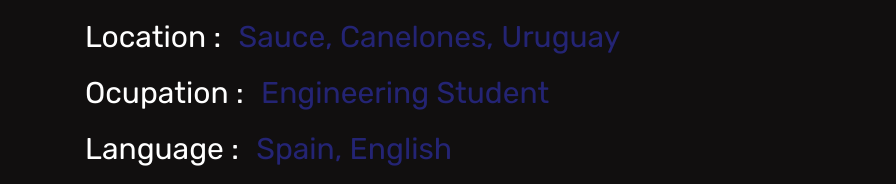
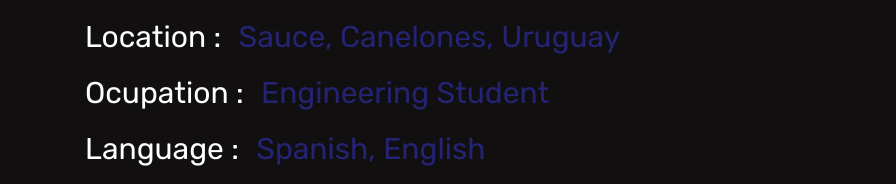
Before and after one commit to HerGuz27/Portfolio, a plain HTML site: page index.html in a window 1280 px wide. Shown: the part 1011-1195 px from the top of the page, without its empty margins (345-1241 px from the left). Drawn offline with nearby package versions, Linux system fonts and the light colour scheme.

Commit message:
Update index.html

```diff
--- a/index.html
+++ b/index.html
@@ -51,7 +51,7 @@
             <h3><span>age : </span> 21</h3>
             <h3><span>location : </span>Sauce, Canelones, Uruguay</h3>
             <h3><span>ocupation : </span>engineering student</h3>
-            <h3><span>language : </span> Spain, English</h3>
+            <h3><span>language : </span> Spanish, English</h3>
             <a href=#><button class="btn">download CV <i class="fas fa-download"></i></button></a>
 
 
```
